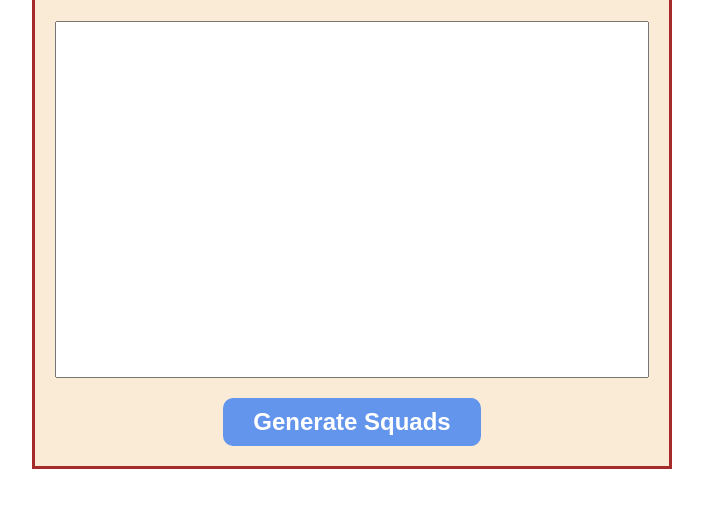
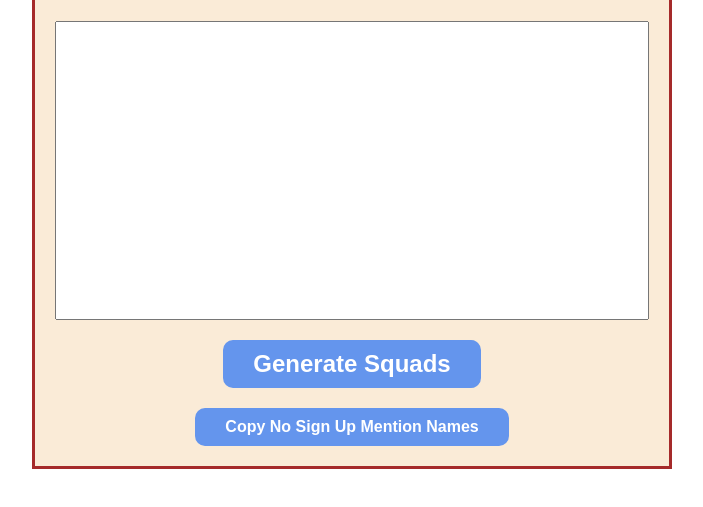
Before and after one commit to Mclilzee/squad-generator, a website built with webpack: page dist/index.html in a window 1280 px wide. Shown: the part 159-666 px from the top of the page, without its empty margins (288-991 px from the left). Built offline with nearby package versions, Linux system fonts and the light colour scheme.

Commit message:
Change squads formation data

```diff
--- a/src/squadsData.js
+++ b/src/squadsData.js
@@ -1,8 +1,7 @@
-const clerics = new Set(["PureWhite", "Claramenta", "✠ ጠ𝔦𝘚ፕ𝔦 / L𝔦ፕН𝔦 ✠", "Aeliah", "BetterDays", "ganjarule", "Talonwife", "Tamrood", "WhiteDove_", "Averelle", "Galaxy_Girl", "Lady_EverLuv", "Aenara"]);
-const mystics = new Set(["Elonei", "Maryiam", "Natta", "Fuji", "Alivia", "Gly", "Siachi"]);
+const clerics = new Set(["Claramenta", "✠ ጠ𝔦𝘚ፕ𝔦 / L𝔦ፕН𝔦 ✠", "Aeliah", "BetterDays", "ganjarule", "Talonwife", "Tamrood", "WhiteDove_", "Averelle", "Galaxy_Girl", "Lady_EverLuv", "Aenara"]);
+const mystics = new Set(["Elonei", "Maryiam", "Natta", "Alivia", "Gly", "Siachi"]);
 const blademasters = new Set(["slewdem", "grei", "SmashWolf", "DashRiprock", "DarkAlex"]);
 const factionBase = {
-  "PureWhite": "<@!557951372008488960>",
   "iskiplegdays": "<@!277494364023029760>",
   "Rausky": "<@!1001184345333182556>",
   "WoodUToDeath": "<@!600054688544587777>",
@@ -22,7 +21,6 @@ const factionBase = {
   "LimitedEdition": "<@!119225070060044288>",
   "LollyPopKiss": "<@!750463736300699671>",
   "SANDYSXGAL": "<@!698608093789028473>",
-  "iHearts": "<@!529302024597012481>",
   "StormKitty/CoolKitty": "<@!349096243030523904>",
   "Talonwife": "<@!531831455597330437>",
   "Tamrood": "<@!232748502109782017>",
@@ -43,7 +41,6 @@ const factionBase = {
   "EvoPony": "<@!776035339709054998>",
   "FishyFret/Chayy": "<@!141699231449612288>",
   "Foxxeh": "<@!364826703312191488>",
-  "Fuji": "<@!335880756796588042>",
   "Fyara": "<@!378951133831626752>",
   "ganjarule": "<@!165300929816559617>",
   "GILF": "<@!953822808058757170>",
@@ -83,13 +80,12 @@ const factionBase = {
   "xAnastasiax/ana": "<@!248979576422662155>",
   "Xaoziq": "<@!377172708896800769>",
   "xMILF": "<@!471098436716855306>",
-  "xSlighterx/AgI": "<@!254682624805568514>",
   "Yinshen": "<@!320913968308944910>",
   "YSoooSeriious": "<@!612007061508849664>",
-  "Zacromenstro": "<@!597230501278908426>",
   "LunaRoja": "<@!1001193501444296734>",
   "Usama": "<@!490644146101682198>",
   "DarkAlex": "<@!955693989644877855>",
+  "KidAtomos": "<@!162933136806641664>",
   "Corbin": "",
   "SomiJinJin": "",
   "Lady_EverLuv": "",
@@ -102,7 +98,6 @@ const factionBase = {
   "migothemanz": "",
   "PullMyTailUwU": "",
   "UwUToDeath": "",
-  "buffwr": "",
   "Meisaro": "",
   "Loganjl": "",
   "warlock": "",
@@ -123,7 +118,6 @@ const factionBase = {
 // "migothemanz": "<@!705464980916666428>",
 // "PullMyTailUwU": "<@!272537127361970176>",
 // "UwUToDeath": "<@!240240840868495361>",
-// "buffwr": "<@!272873493316501505>",
 // "Meisaro": "<@!369461349551439872>",
 // "Loganjl": "<@!691091196516368465>",
 // "warlock": "<@!624118079223496714>",
@@ -134,11 +128,11 @@ const factionBase = {
 
 
 const concreteSquads = [
-  ["WoodUToDeath", "GILF", "Aenara"],
+  ["WoodUToDeath", "GILF", "Aenara", "LimitedEdition", "grei", "Kariami", "iiFAKE", , "iskiplegdays"],
   ["Aeliah", "Elonei", "Aemirah", "Ranker", "Meisaro", "slewdem"],
-  ["ganjarule", "Siachi"],
-  [],
-  [],
+  ["Rausky","ganjarule", "Siachi", "nigelus", "lKygo", "EvoPony", "Xaoziq", "Darcytheus", "Icepaw/Exo", "Corbin"],
+  ["✠ ጠ𝔦𝘚ፕ𝔦 / L𝔦ፕН𝔦 ✠", "Gly", "xAnastasiax/ana", "SmashWolf"],
+  ["RedoX", "IlaSeeker"],
   [],
   [],
   []
--- a/src/style.css
+++ b/src/style.css
@@ -46,5 +46,4 @@ button:hover {
 
 .copy-button {
   font-size: 1rem;
-  display: none;
 }
```
Also changed, not shown: dist/main.js.
